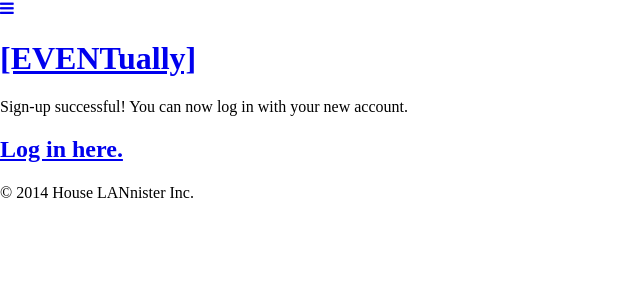
After one commit to Checkroth/EVENTually, a Django app: template eventually/templates/account/confirmation.html in a window 1280 px wide. The commit adds this page. Shown: the top 300 px of the page, without its empty margins (0-640 px from the left). Run offline with Django 3.2, Linux system fonts and the light colour scheme; the template is opened without the code that fills it, so the values that code supplies are empty; some libraries are stand-ins or nearby versions.

Commit message:
Adding confirmation page and fixing various url instances

```diff
--- a/eventually/accounts/urls.py
+++ b/eventually/accounts/urls.py
@@ -2,5 +2,6 @@ from django.conf.urls import patterns, include, url
 
 urlpatterns = patterns('accounts.views',
     url(r'^accounts/signup/$', 'create_account', name='create_account'),
-    url(r'^accounts/profile/$', 'profile', name='profile')
+    url(r'^accounts/profile/$', 'profile', name='profile'),
+    url(r'^accounts/confirmation/$', 'confirmation', name='confirmation'),
 )
--- a/eventually/accounts/views.py
+++ b/eventually/accounts/views.py
@@ -19,7 +19,7 @@ def create_account(request):
             profile.user = user
             profile.save()
 
-            return redirect('dashboard')
+            return redirect('confirmation')
     else:
         form = accounts.forms.UserForm()
         profileForm = accounts.forms.UserProfileForm()
--- /dev/null
+++ b/eventually/templates/account/confirmation.html
@@ -0,0 +1,27 @@
+{% extends "base.html" %}
+
+{% block page_title %}
+    <title>[EVENTually] | Thank You!</title>
+{% endblock %}
+
+{% block mainNav %}
+{% endblock %}
+
+{% block sidrNav %}
+{% endblock %}
+
+{% block main %}
+  <main>
+    <div class="container">
+      <div class="row">
+        <div class="welcome">
+          Sign-up successful! You can now log in with your new account.
+        </div>
+      </div>
+      <div class="row">
+      <h2><a href="{% url 'dashboard' %}">Log in here.</a></h2>
+      </div>
+    </div>
+  </main>
+
+  {% endblock %}
--- a/eventually/templates/base.html
+++ b/eventually/templates/base.html
@@ -47,7 +47,7 @@
                     <div class="sidrToggle">
                         <a id="sidr-menu" href="#sidr"><i class="fa fa-bars"></i></a>
                     </div>
-                    <h1><a href="/" class="logo-link">[EVENTually]</a></h1>
+                    <h1><a href="{% url 'dashboard' %}" class="logo-link">[EVENTually]</a></h1>
                 </div>
                 <div class="twelve columns omega">
                     <div id="sidr">
--- a/eventually/templates/events/my_events.html
+++ b/eventually/templates/events/my_events.html
@@ -10,7 +10,7 @@
 		{% for event in events %}
 
 		<div class='event'>
-			<h3><a href="/event/{{ event.pk }}">{{ event.title }}</a></h3>
+		<h3><a href="{% url 'show_event' event_id={{event.pk}} %}">{{ event.title }}</a></h3>
 			{{ event.description }} <br/>
 			{{ event.start_time }} <br/>
 			{{ event.end_time }} <br/>
```
